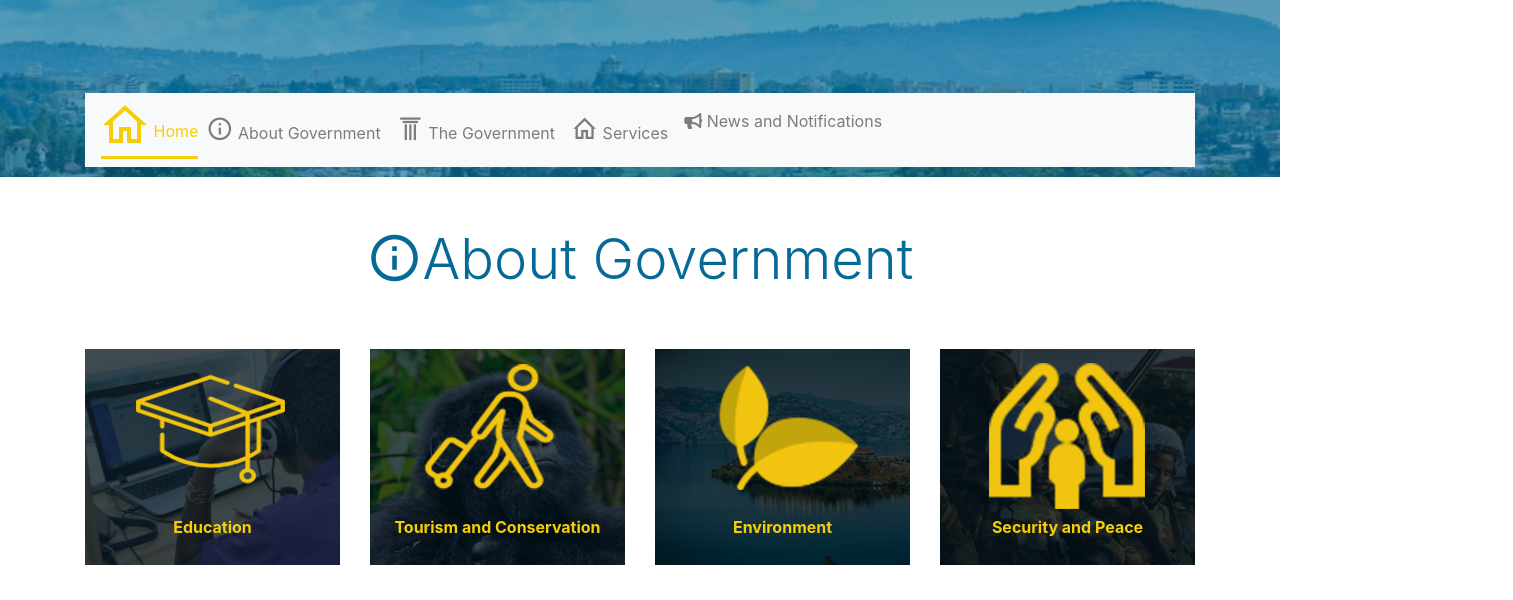
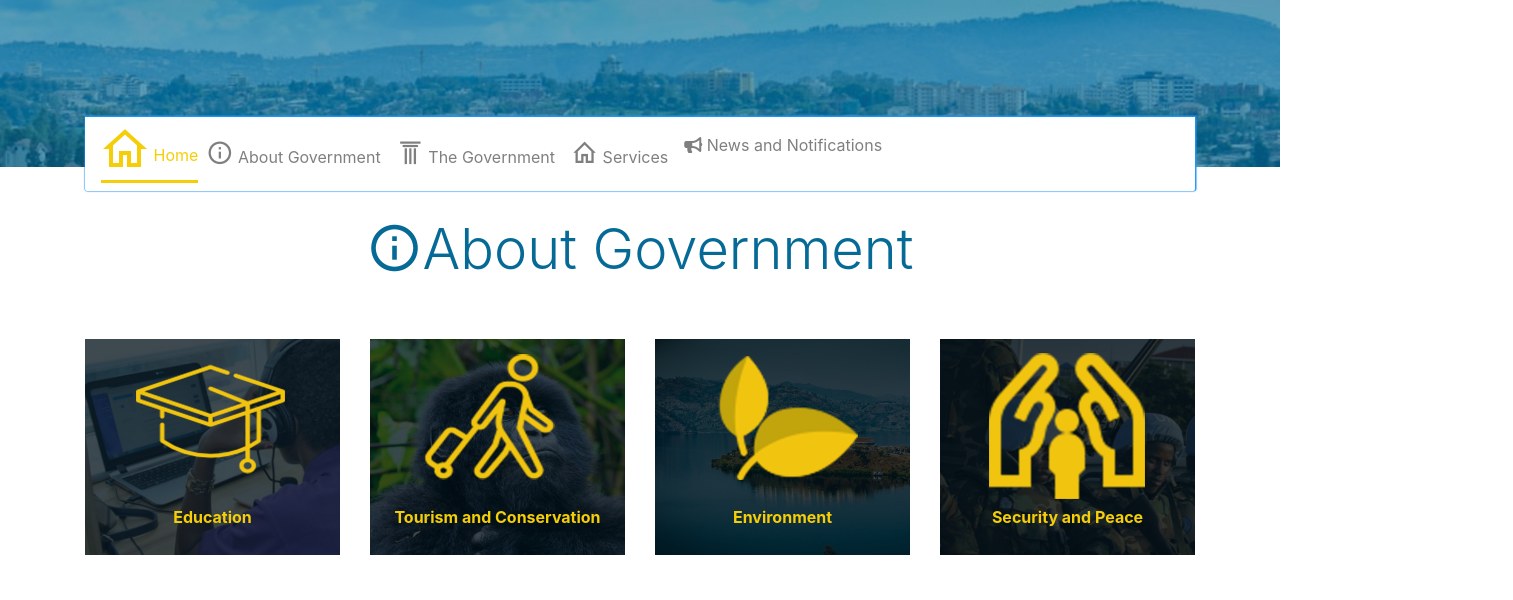
Before and after one commit to wswapped/elegov, a plain HTML site: page index.html in a window 1280 px wide. Shown: the part 141-741 px from the top of the page, 1513 px wide, since content can reach past the window. Drawn offline with nearby package versions, Linux system fonts and the light colour scheme.

Commit message:
Header menu

```diff
--- a/css/style.css
+++ b/css/style.css
@@ -7,6 +7,7 @@ ul, li{
     max-height: 40vh;
     background-size: cover;
     padding: 10px;
+    padding-bottom: 0;
 }
 .header-bg .emblem{
 }
@@ -15,6 +16,11 @@ ul, li{
 }
 .header-bg nav{
     margin-top: 12vh;
+    position: relative;
+    top: 3vh;
+    background: #fff !important;
+    box-shadow: 0.5px -0.55px 1px 1px #2196f3;
+    border-radius: 0 0 2px 2px;
 }
 .header-search, .highlight-color, input.highlight-color::placeholder{
     color: #f5ce08;
```
Also changed, not shown: assets/icons/visit_rwanda.png (added), assets/icons/visit_rwanda_large.png (added).
